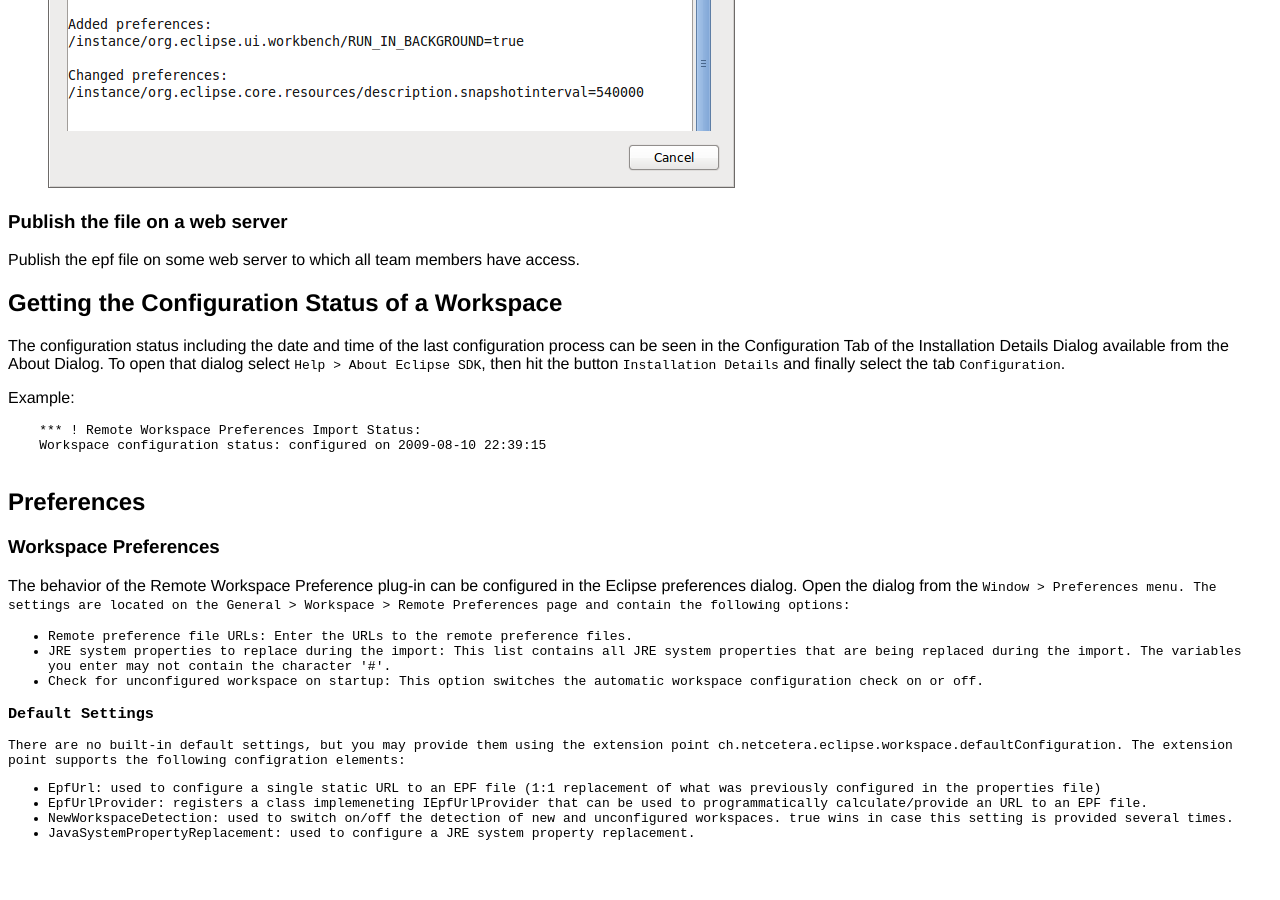
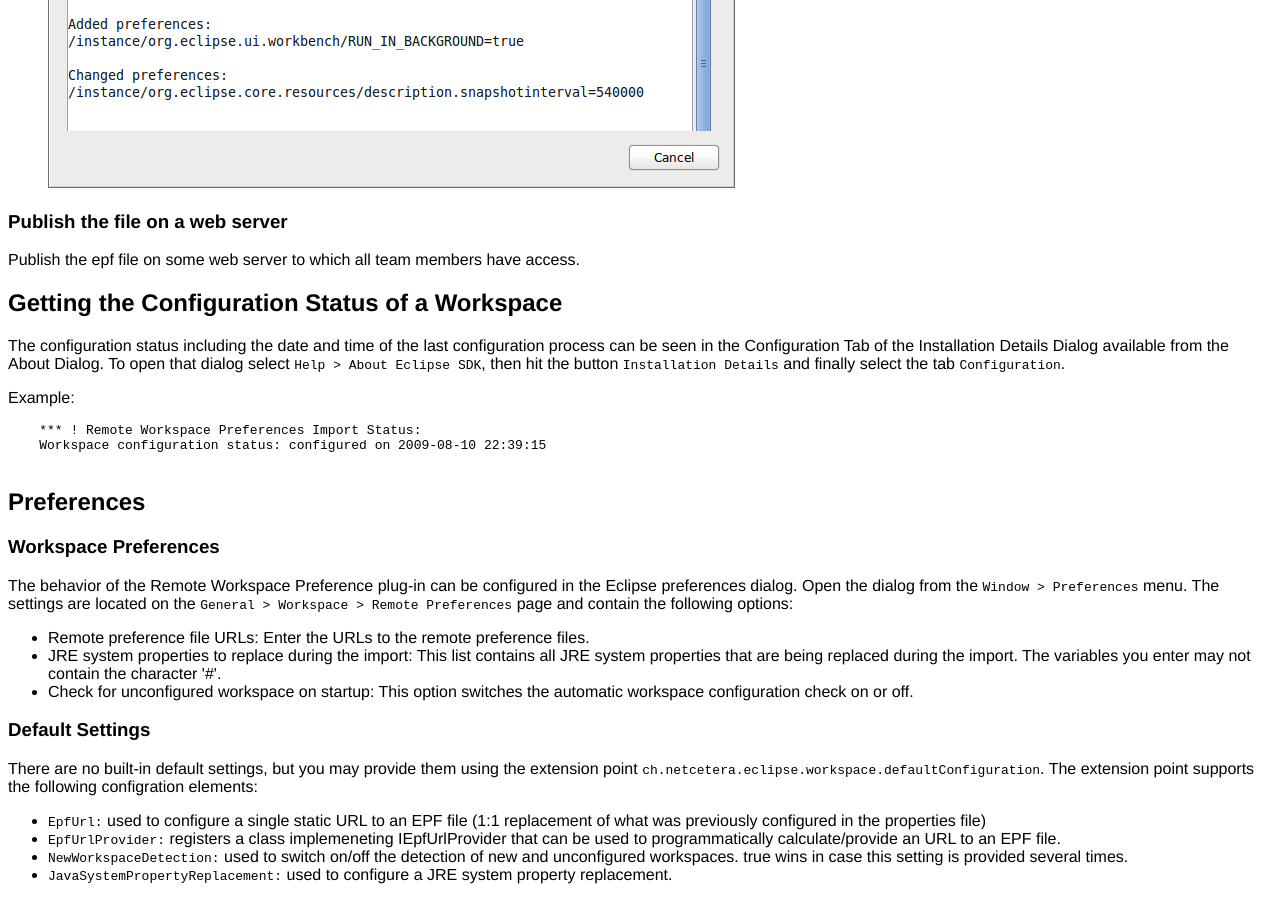
Before and after one commit to netceteragroup/eclipse-team-etceteras, a Jekyll site: the page built from wsuserguide.html, in a window 1280 px wide and 900 px high, scrolled down 2104 px. Built offline with Jekyll 4.4.1, drawn with Linux system fonts in a browser that asks for light colours; before the commit the page ends 2958 px from its top, so only the background shows below that; some of the changed lines change nothing that is shown.

Commit message:
- minor formatting fixes

```diff
--- a/wsuserguide.html
+++ b/wsuserguide.html
@@ -130,7 +130,7 @@ Example:
 
 <h3>Workspace Preferences</h3>
 <p>
-The behavior of the Remote Workspace Preference plug-in can be configured in the Eclipse preferences dialog. Open the dialog from the <code>Window > Preferences</cde> menu. The settings are located on the <code>General > Workspace > Remote Preferences</code> page and contain the following options:
+The behavior of the Remote Workspace Preference plug-in can be configured in the Eclipse preferences dialog. Open the dialog from the <code>Window > Preferences</code> menu. The settings are located on the <code>General > Workspace > Remote Preferences</code> page and contain the following options:
   <ul>
     <li>Remote preference file URLs: Enter the URLs to the remote preference files.</li>
     <li>JRE system properties to replace during the import: This list contains all JRE system properties that are being replaced during the import. The variables you enter may not contain the character '#'.</li>
@@ -142,9 +142,9 @@ The behavior of the Remote Workspace Preference plug-in can be configured in the
 <p>
 There are no built-in default settings, but you may provide them using the extension point <code>ch.netcetera.eclipse.workspace.defaultConfiguration</code>. The extension point supports the following configration elements:
   <ul>
-    <li><code>EpfUrl</code>: used to configure a single static URL to an EPF file (1:1 replacement of what was previously configured in the properties file)</li>
-    <li><code>EpfUrlProvider</code>: registers a class implemeneting IEpfUrlProvider that can be used to programmatically calculate/provide an URL to an EPF file.</li>
-    <li><code>NewWorkspaceDetection</code>: used to switch on/off the detection of new and unconfigured workspaces. true wins in case this setting is provided several times.</li>
-    <li><code>JavaSystemPropertyReplacement</code>: used to configure a JRE system property replacement.</li>
+    <li><code>EpfUrl:</code> used to configure a single static URL to an EPF file (1:1 replacement of what was previously configured in the properties file)</li>
+    <li><code>EpfUrlProvider:</code> registers a class implemeneting IEpfUrlProvider that can be used to programmatically calculate/provide an URL to an EPF file.</li>
+    <li><code>NewWorkspaceDetection:</code> used to switch on/off the detection of new and unconfigured workspaces. true wins in case this setting is provided several times.</li>
+    <li><code>JavaSystemPropertyReplacement:</code> used to configure a JRE system property replacement.</li>
   </ul>
 </p>
```
